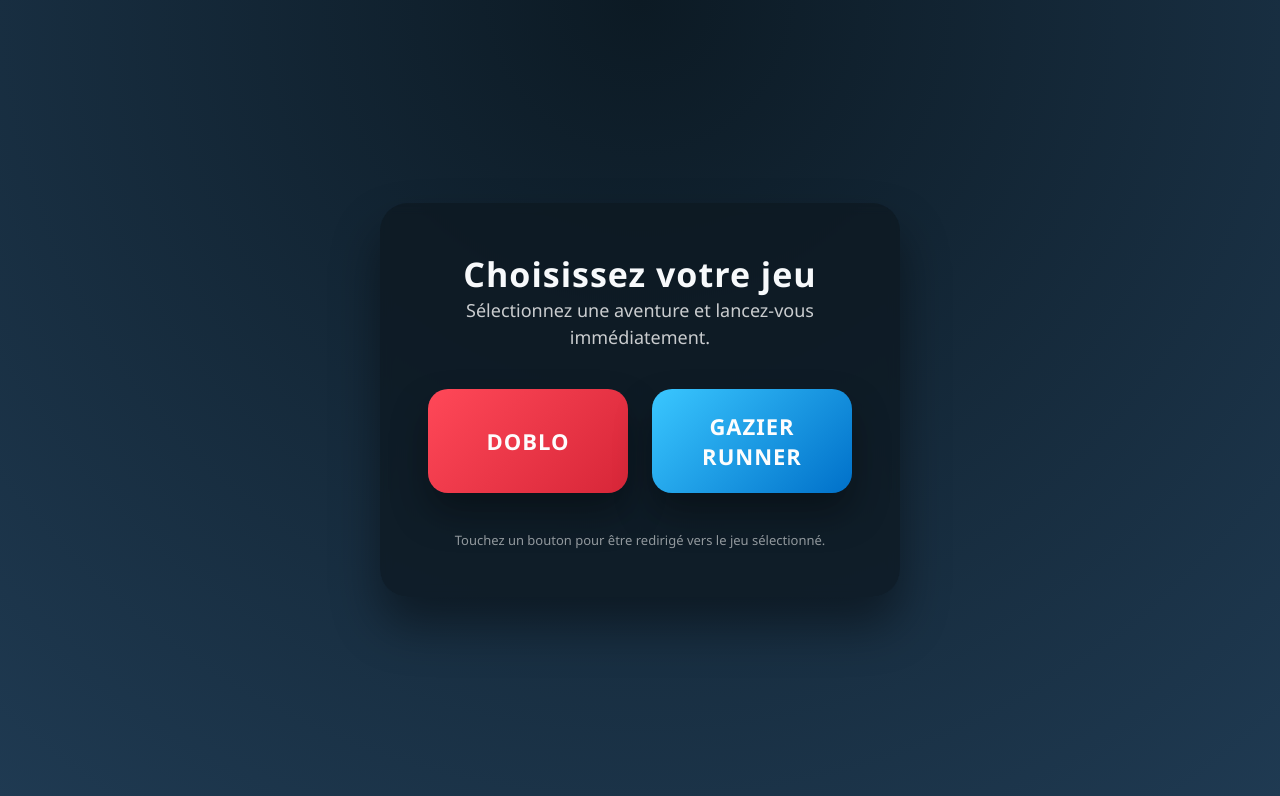
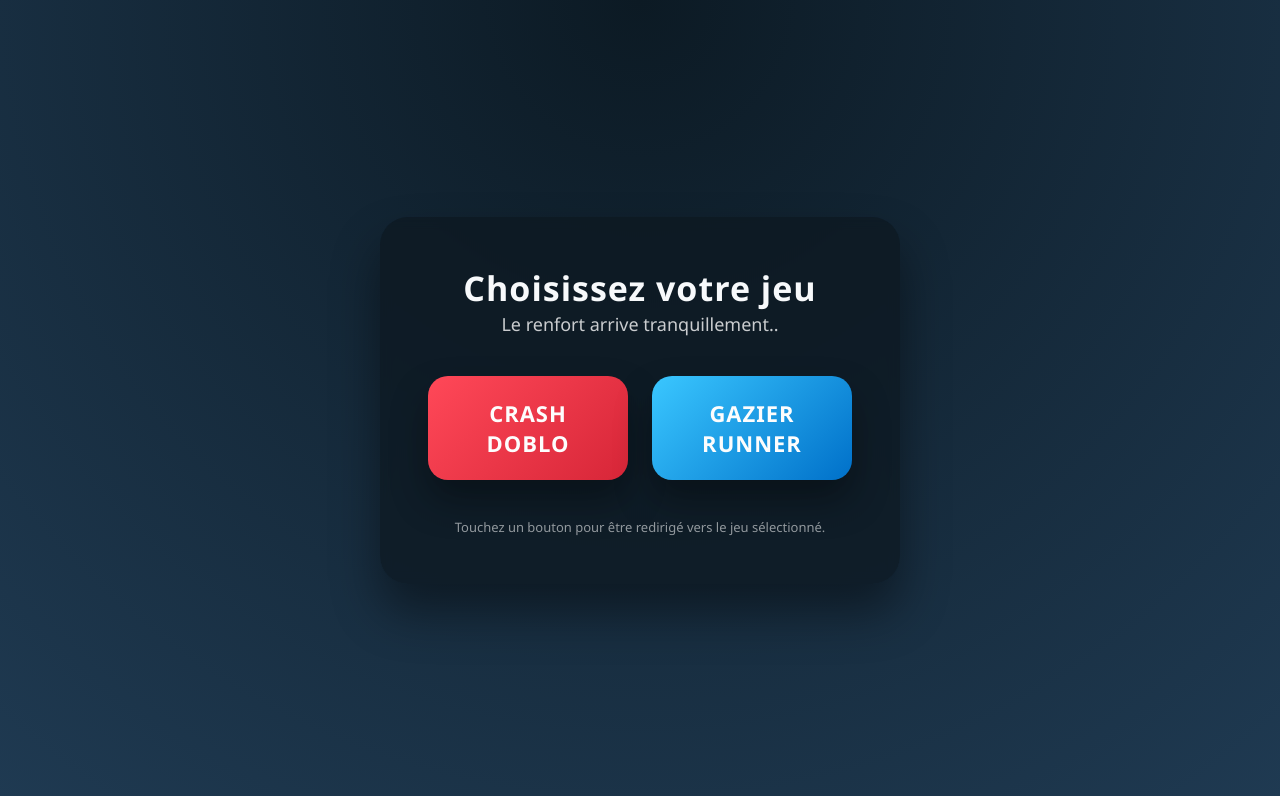
Before and after one commit to Aurel92i/Doblo, a plain HTML site: page index.html in a window 1280 px wide. Drawn offline with Linux system fonts and the light colour scheme.

Commit message:
Update index.html

```diff
--- a/index.html
+++ b/index.html
@@ -3,7 +3,7 @@
 <head>
     <meta charset="UTF-8">
     <meta name="viewport" content="width=device-width, initial-scale=1.0">
-    <title>Choisissez votre expérience</title>
+    <title>Choisissez un jeu</title>
     <style>
         :root {
             --bg-start: #0c1a24;
@@ -113,11 +113,11 @@
     <main>
         <header>
             <h1>Choisissez votre jeu</h1>
-            <p>Sélectionnez une aventure et lancez-vous immédiatement.</p>
+            <p>Le renfort arrive tranquillement..</p>
         </header>
         <nav>
             <a id="doblo-link" class="game-button" href="https://aurel92i.github.io/Doblo/" target="_blank" rel="noopener">
-                <span>Doblo</span>
+                <span>Crash Doblo</span>
             </a>
             <a id="gazier-link" class="game-button" href="https://aurel92i.github.io/dino/" target="_blank" rel="noopener">
                 <span>Gazier Runner</span>
```
